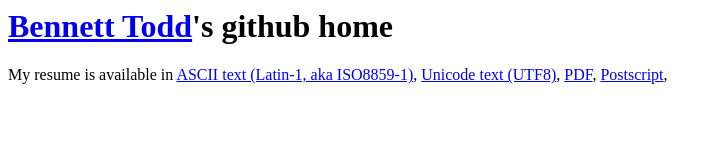
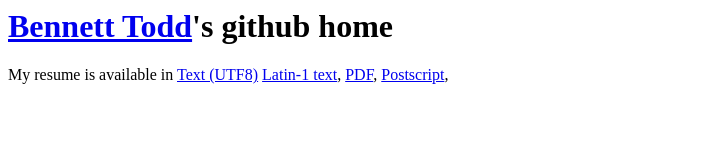
Before and after one commit to bet/bet.github.io, a plain HTML site: page index.html in a window 1280 px wide. Shown: the whole page, without its empty margins (0-722 px from the left). Drawn offline with Linux system fonts and the light colour scheme.

Commit message:
adjust links for encoding renames, add updated pdf and ps

```diff
--- a/index.html
+++ b/index.html
@@ -6,8 +6,8 @@
   <body>
     <h1><a href="mailto:bet@rahul.net">Bennett Todd</a>'s github home</h1>
 My resume is available in
-    <a href="resume/resume.txt">ASCII text (Latin-1, aka ISO8859-1)</a>,
-    <a href="resume/resume-utf8.txt">Unicode text (UTF8)</a>,
+    <a href="resume/resume.txt">Text (UTF8)</a>
+    <a href="resume/resume-iso8859-1.txt">Latin-1 text</a>,
     <a href="resume/resume.pdf">PDF</a>,
     <a href="resume/resume.ps">Postscript</a>,
   </body>
```
Also changed, not shown: 2 other files.
